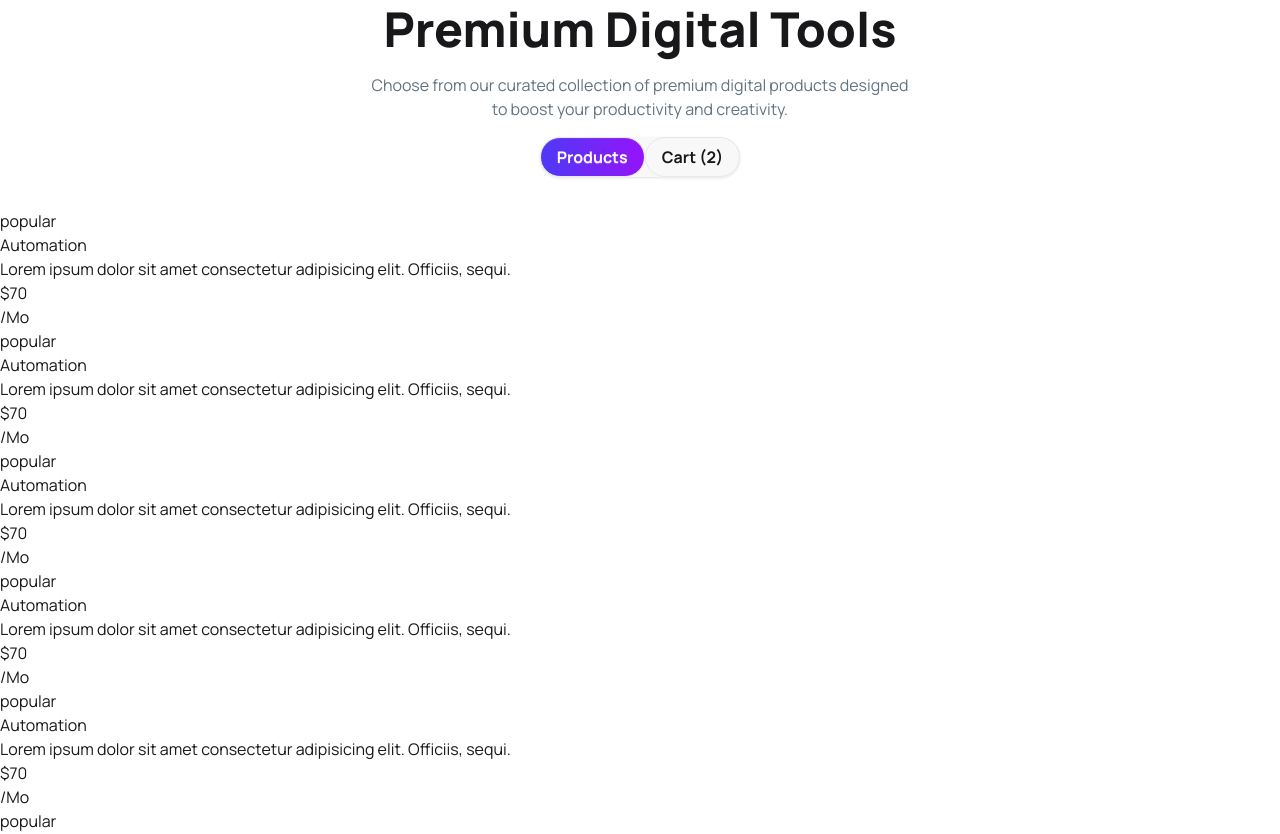
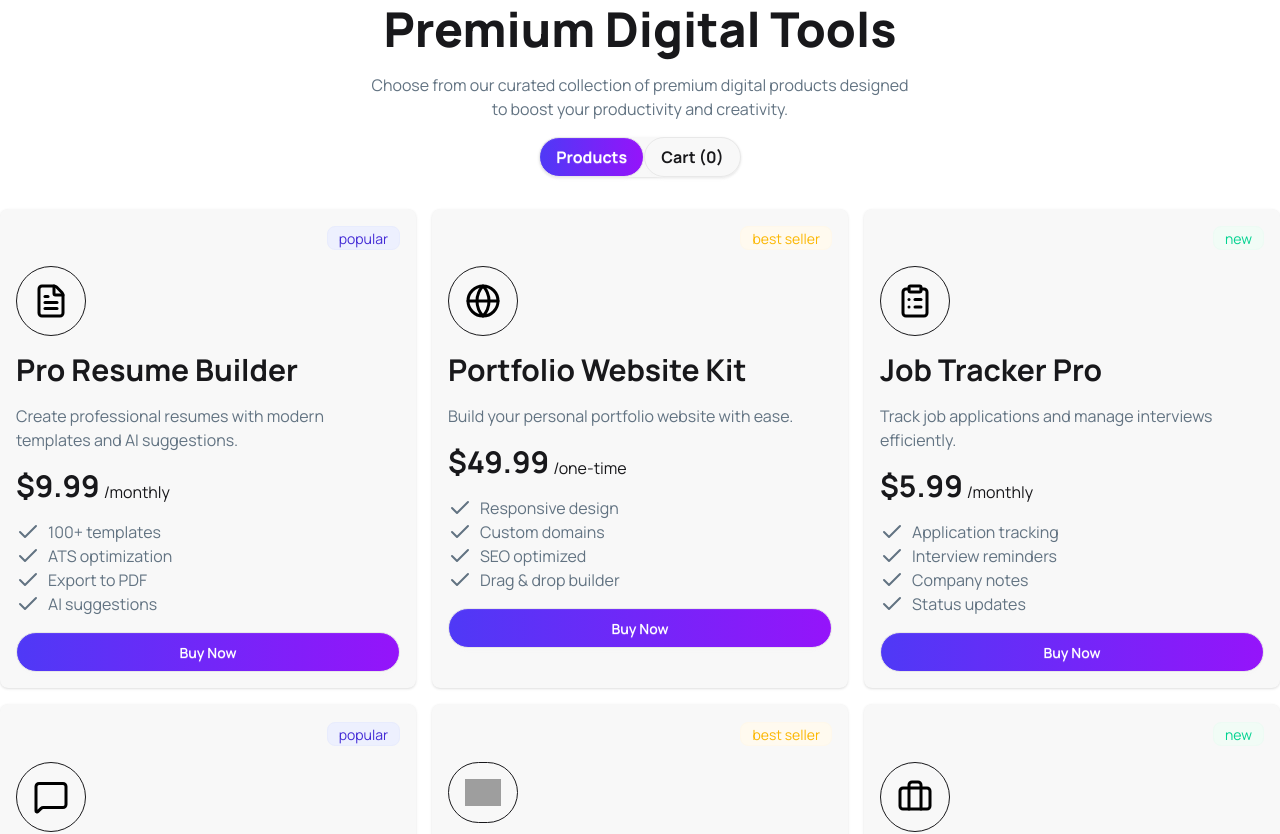
Before and after one commit to SamiaBaly/assingment06-digitools-projects, a React (Vite) app: page / in a window 1280 px wide. Shown: the part 1040-1874 px from the top of the page. Built offline with nearby package versions, Linux system fonts and the light colour scheme; grey boxes are pictures that could not be loaded.

Commit message:
adding fetch data

```diff
--- a/src/componants/MainPart/AvailableProducts/AvailableProducts.jsx
+++ b/src/componants/MainPart/AvailableProducts/AvailableProducts.jsx
@@ -1,17 +1,21 @@
 import React from 'react';
 import Product from '../Product/Product';
 
-const AvailableProducts = ({ products }) => {
-  console.log(products);
+const AvailableProducts = ({ products, carts, setCarts }) => {
+
   return (
-    <div>
-      <div>
-        {
-          products.map((product, ind)=>{
-            return <Product key={ind} product={product}></Product>;
-          })
-
-        }
+    <div className="">
+      <div className="grid sm:grid-cols-1 md:grid-cols-2 lg:grid-cols-3 gap-4">
+        {products.map((product, ind) => {
+          return (
+            <Product
+              key={ind}
+              product={product}
+              carts={carts}
+              setCarts={setCarts}
+            ></Product>
+          );
+        })}
       </div>
     </div>
   );
--- /dev/null
+++ b/src/componants/MainPart/Product/FeatureList.jsx
@@ -0,0 +1,15 @@
+import { Check } from 'lucide-react';
+import React from 'react';
+
+const FeatureList = ({ feature }) => {
+  return (
+    <div className="">
+      <p className="flex gap-2 text-[#627382]">
+        <Check />
+        {feature}
+      </p>
+    </div>
+  );
+};
+
+export default FeatureList;
--- a/src/componants/MainPart/Product/Product.jsx
+++ b/src/componants/MainPart/Product/Product.jsx
@@ -1,17 +1,59 @@
-import React from 'react';
+import React, { useState } from 'react';
+import FeatureList from './FeatureList';
+import { Check } from 'lucide-react';
 
-const Product = ({ product }) => {
-  return <div>
-    <button>popular</button>
-    <img src="" alt="" />
-    <h2>Automation</h2>
-    <p>Lorem ipsum dolor sit amet consectetur adipisicing elit. Officiis, sequi.</p>
-    <div>
-      <p>$70</p>
-      <p>/Mo</p>
+const Product = ({ product, carts, setCarts }) => {
+  const { name, description, price, period, tag, icon, features } = product;
+  const badgeColor =
+    tag.toLowerCase() === 'new'
+      ? 'badge-success'
+      : tag === 'popular'
+        ? 'badge-primary'
+        : tag === 'best seller'
+          ? 'badge-warning'
+          : '';
+
+  const [selected, setSelected] = useState(false);
+
+  const handleSelected = () => {
+    setSelected(true);
+    setCarts([...carts, product]);
+  };
+
+  return (
+    <div className="card bg-base-100 shadow-sm p-4 bg-base-200 space-y-4">
+      <div className="text-end">
+        <button className={`badge badge-soft ${badgeColor}`}>{tag}</button>
+      </div>
+      <div className="w-[70px] border flex justify-center rounded-full p-4">
+        <img className="w-[60px]" src={icon} alt="" />
+      </div>
+      <h2 className="text-3xl font-bold">{name} </h2>
+      <p className="text-[16px] text-[#627382]">{description}</p>
+      <div className="flex items-end gap-1">
+        <p className="text-3xl font-bold">${price}</p>
+        <p>/{period}</p>
+      </div>
+      <div>
+        {features.map((feature, index) => (
+          <FeatureList key={index} feature={feature}></FeatureList>
+        ))}
+      </div>
+      <button
+        onClick={handleSelected}
+        className={`btn  btn-block ${selected === true ? 'bg-success' : 'bg-gradient'} text-white rounded-4xl`}
+      >
+        {selected === true ? (
+          <>
+            <Check />
+            add to cart successfully
+          </>
+        ) : (
+          'Buy Now'
+        )}
+      </button>
     </div>
-
-  </div>;
+  );
 };
 
 export default Product;
--- a/src/componants/MainPart/Products/Products.jsx
+++ b/src/componants/MainPart/Products/Products.jsx
@@ -9,6 +9,9 @@ const Products = ({ productPromise }) => {
 
 
   const [toggle, setToggle] = useState(true);
+  const [carts, setCarts]=useState([]);
+
+
   return (
     <div className="py-[120px]">
       <div className="container mx-auto">
@@ -33,7 +36,7 @@ const Products = ({ productPromise }) => {
               onClick={() => setToggle(false)}
               className={`btn rounded-4xl text-[16px] font-bold ${toggle === false ? 'bg-gradient text-white' : ''}`}
             >
-              Cart (2)
+              Cart ({carts.length})
             </button>
           </div>
         </div>
@@ -41,10 +44,15 @@ const Products = ({ productPromise }) => {
         {/* fetchpart */}
 
         <div>
-
-          {
-            toggle===true?(<AvailableProducts products={products}></AvailableProducts>):(<SelectedProducts></SelectedProducts>)
-          }
+          {toggle === true ? (
+            <AvailableProducts
+              products={products}
+              carts={carts}
+              setCarts={setCarts}
+            ></AvailableProducts>
+          ) : (
+            <SelectedProducts carts={carts} setCarts={setCarts}></SelectedProducts>
+          )}
         </div>
       </div>
     </div>
--- a/src/componants/MainPart/SelectedProducts/SelectedProducts.jsx
+++ b/src/componants/MainPart/SelectedProducts/SelectedProducts.jsx
@@ -1,10 +1,51 @@
 import React from 'react';
 
-const SelectedProducts = () => {
+const SelectedProducts = ({ carts, setCarts }) => {
+
+  const totalPrice =carts.reduce((sum, item)=>sum + item.price,0);
+  console.log(totalPrice);
+
+
+  const handleRemove=(cart)=>{
+    const filterCarts=carts.filter(removeCart=>removeCart.name!=cart.name)
+    setCarts(filterCarts);
+
+
+
+  }
   return (
-    <div>
-      <h2>Your Cart</h2>
+    <div className='bg-base-300 p-5 rounded-2xl'>
+      <h2 className="text-4xl font-bold">Your Cart</h2>
+      <div>
+        <div>
+          {carts.map((cart, inde) => (
+            <div key={inde} className="flex justify-between items-center shadow-sm p-4 rounded-2xl my-4 bg-base-100">
+              <div className="flex gap-4">
+                <div className='w-12 h-12 border p-2 rounded-full'>
+                  <img className='w-8 h-8' src={cart.icon} alt="" />
+                </div>
+                <div>
+                  <h2 className='font-bold text-xl text-gray-500'>{cart.name}</h2>
+                  <p>${cart.price}</p>
+                </div>
+              </div>
+              <button onClick={()=>handleRemove(cart)} className="text-red-500 font-bold btn btn-soft btn-warning">
+                Remove
+              </button>
+            </div>
+          ))}
+        </div>
 
+        <div>
+          <div className="bg-base-200 flex justify-between items-center text-2xl font-bold p-3 my-3 rounded-2xl">
+            <h2>Total</h2>
+            <h2>${totalPrice}</h2>
+          </div>
+          <button className="bg-gradient btn btn-block text-white text-xl rounded-4xl">
+            Proceed to Checkout
+          </button>
+        </div>
+      </div>
     </div>
   );
 };
```
